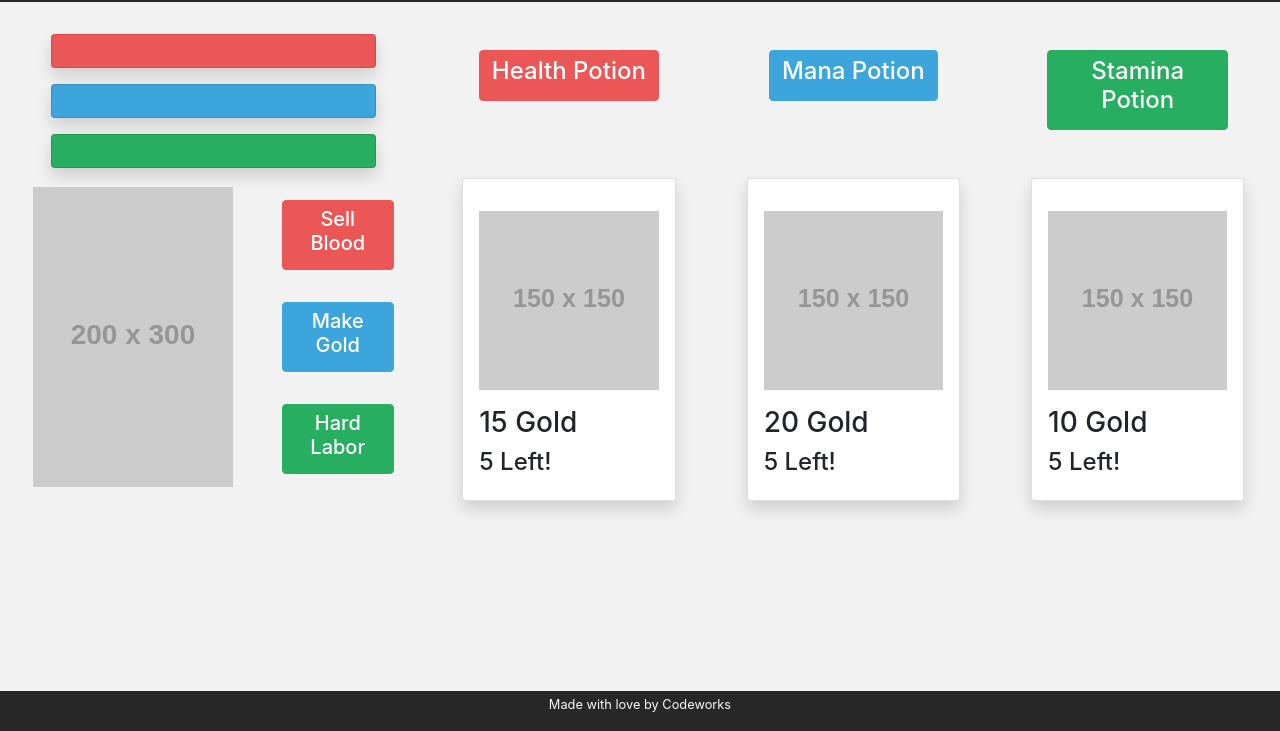
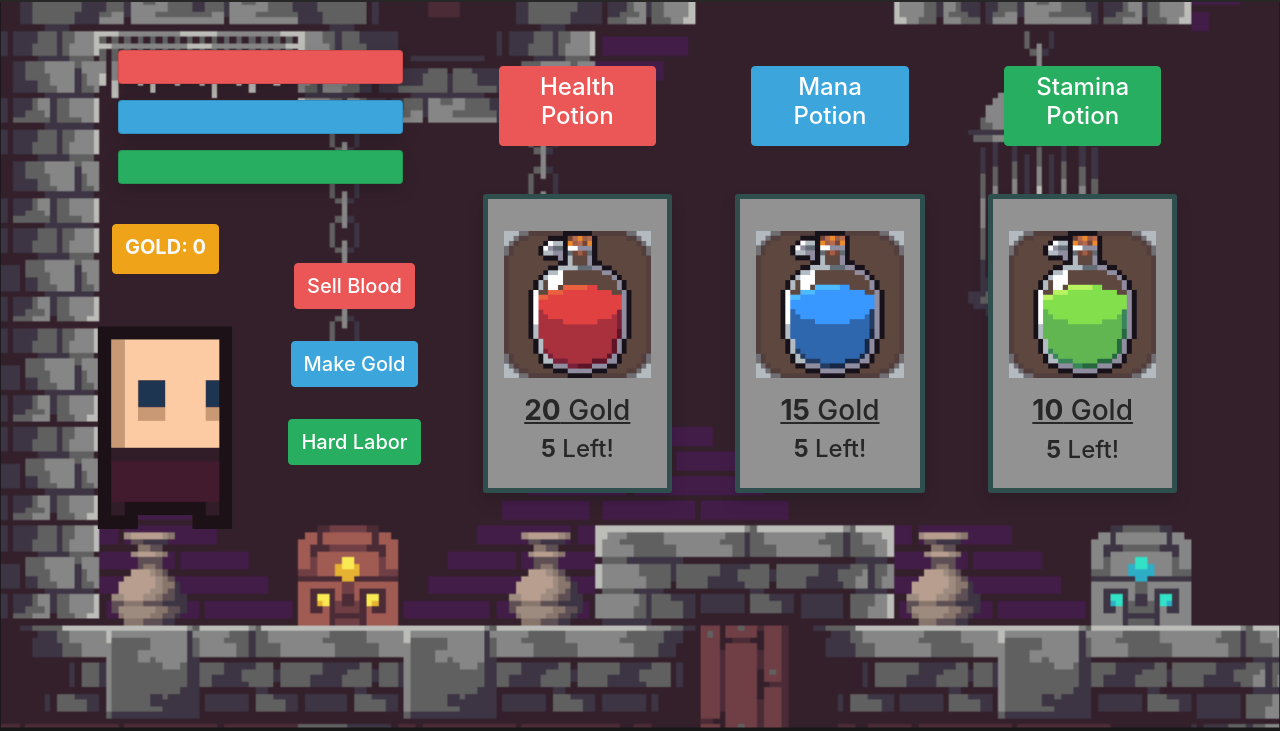
Before and after one commit to SamLimpic/vending-machine, a website with bundled scripts: page index.html in a window 1280 px wide. Shown: the part 69-800 px from the top of the page. Built offline with nearby package versions, Linux system fonts and the light colour scheme; placeholder pictures from the web are drawn by us.

Commit message:
finalized

```diff
--- a/app/AppState.js
+++ b/app/AppState.js
@@ -13,9 +13,9 @@ class AppState extends EventEmitter {
     mana: 100,
     stamina: 100,
     potions: [
-      new Potion("Health", 15),
-      new Potion("Mana", 20),
-      new Potion("Stamina", 10)
+      new Potion("Health", 20, '/assets/img/health.png'),
+      new Potion("Mana", 15, '/assets/img/mana.png'),
+      new Potion("Stamina", 10, '/assets/img/stamina.png')
     ],
   }
 }
--- a/app/Controllers/GameController.js
+++ b/app/Controllers/GameController.js
@@ -7,6 +7,14 @@ function _draw() {
     let mana = ProxyState.state.mana
     let stamina = ProxyState.state.stamina
     let potion = ProxyState.state.potions
+    let player = "/assets/img/player.png"
+    if ((ProxyState.state.health <= 33) || (ProxyState.state.mana <= 33) || (ProxyState.state.stamina <= 33)) {
+        player = "/assets/img/player-33.png"
+    } else if ((ProxyState.state.health <= 66) || (ProxyState.state.mana <= 66) || (ProxyState.state.stamina <= 66)) {
+        player = "/assets/img/player-66.png"
+    } else {
+        player = "/assets/img/player.png"
+    }
     document.getElementById('patron').innerHTML = `
         <div class="row justify-content-around my-3 text-center">
             <div class="col-10">
@@ -24,22 +32,29 @@ function _draw() {
             </div>
         </div>
     `
+    document.getElementById('patron-img').innerHTML = `
+        <button class='btn btn-warning text-light my-4 align-middle'>
+            <h5 class="mt-1"><strong>GOLD: ${ProxyState.state.money} </strong></h5>
+        </button>
+        <img class="w-100 pt-2" src="${player}" alt="">
+    `
     document.getElementById('shop').innerHTML = `
-            <div class="col-3 card shadow p-3 m-3">
+            <div class="col-3 card card-border shadow bg-gray text-dark text-center p-3 m-3">
                     <img class="my-3" src="${potion[0].img}" alt="">
-                    <h3>${potion[0].cost} Gold</h3>
-                    <h4>${potion[0].stock} Left!</h4>
+                    <h3><strong><u>${potion[0].cost}</strong> Gold</u></h3>
+                    <h4><strong>${potion[0].stock}</strong> Left!</h4>
             </div>
-            <div class="col-3 card shadow p-3 m-3">
+            <div class="col-3 card card-border shadow bg-gray text-dark text-center p-3 m-3">
                     <img class="my-3" src="${potion[1].img}" alt="">
-                    <h3>${potion[1].cost} Gold</h3>
-                    <h4>${potion[1].stock} Left!</h4>
+                    <h3><strong><u>${potion[1].cost}</strong> Gold</u></h3>
+                    <h4><strong>${potion[1].stock}</strong> Left!</h4>
             </div>
-            <div class="col-3 card shadow p-3 m-3">
+            <div class="col-3 card card-border shadow bg-gray text-dark text-center p-3 m-3">
                     <img class="my-3" src="${potion[2].img}" alt="">
-                    <h3>${potion[2].cost} Gold</h3>
-                    <h4>${potion[2].stock} Left!</h4>
+                    <h3><strong><u>${potion[2].cost}</strong> Gold</u></h3>
+                    <h4><strong>${potion[2].stock}</strong> Left!</h4>
             </div>
+
     `
 }
 
@@ -54,8 +69,8 @@ export default class GameController {
         gameService.buy(num, type)
     }
 
-    sell(type) {
-        gameService.sell(type)
+    sell(num, type) {
+        gameService.sell(num, type)
     }
 
 }
--- a/app/Models/Potion.js
+++ b/app/Models/Potion.js
@@ -1,9 +1,9 @@
 export default class Potion {
-    constructor(name, cost, stock = 5, potency = 10, img = '//placehold.it/150x150') {
+    constructor(name, cost, img = '/assets/img/empty.png', stock = 5, potency = 10,) {
         this.name = name
         this.cost = cost
+        this.img = img
         this.stock = stock
         this.potency = potency
-        this.img = img
     }
 }
--- a/app/Services/GameService.js
+++ b/app/Services/GameService.js
@@ -3,7 +3,7 @@ import { ProxyState } from "../AppState.js"
 class GameService {
 
     buy(num, type) {
-        if ((ProxyState.state.money > ProxyState.state.potions[num].cost) && (ProxyState.state.potions[num].stock != 0)) {
+        if ((ProxyState.state.money >= ProxyState.state.potions[num].cost) && (ProxyState.state.potions[num].stock != 0) && (ProxyState.state[type] < 100)) {
             ProxyState.state.potions[num].stock -= 1
             ProxyState.state.money -= ProxyState.state.potions[num].cost
             ProxyState.state[type] += ProxyState.state.potions[num].potency
@@ -11,10 +11,11 @@ class GameService {
         ProxyState.state = ProxyState.state
     }
 
-    sell(type) {
-        if (ProxyState.state[type] > 10) {
+    sell(num, type) {
+        if (ProxyState.state[type] > 15) {
             ProxyState.state[type] -= 10
-            ProxyState.state.money += 10
+            ProxyState.state.potions[num].stock++
+            ProxyState.state.money += 15
             ProxyState.state = ProxyState.state
         }
     }
--- a/assets/scss/_variables.scss
+++ b/assets/scss/_variables.scss
@@ -4,7 +4,7 @@ $primary: #3BA5DC;
 $secondary: #FF3697;
 $danger: #EB5757;
 $success: #27AE60;
-$warning: #FF7F50;
+$warning: #eea318;
 $info: #00C9BD;
 $dark: #272727;
 
@@ -19,7 +19,7 @@ $green: green;
 $teal: teal;
 $cyan: cyan;
 $white: white;
-$gray: #4F4F4F;
+$gray: #929292;
 $gray-dark: darkslategray;
 
 $colors: (
--- a/assets/scss/main.scss
+++ b/assets/scss/main.scss
@@ -14,3 +14,18 @@ body {
 main {
   flex-grow: 1;
 }
+
+.bg-shop {
+    background: url(/assets/img/shop-bg.png) no-repeat center center;
+    background-size: cover;
+    background-position:bottom;
+    height: 100%;
+    overflow: hidden;
+}
+
+.card-border {
+  border: 5px;
+  border-color: darkslategray;
+  border-style: solid;
+  border-radius: 3px;
+}
--- a/index.html
+++ b/index.html
@@ -11,68 +11,60 @@
     <title>vending-machine</title>
 </head>
 
-<body>
+<body class="bg-shop">
     <header>
         <nav class="navbar navbar-dark navbar-expand bg-dark text-light">
             <a class="navbar-brand" href="#">
-                <img src="assets/img/logo.png" width="45" height="45" alt="" loading="lazy">
-                <span class="ml-2">vending-machine</span>
+                <img src="assets/img/mead.png" width="45" height="45" alt="" loading="lazy">
+                <span class="ml-2 text-warning">vending-machine</span>
             </a>
         </nav>
     </header>
 
     <main>
-        <div id="app" class="container-fluid">
+        <div id="app" class="container">
 
-            <div class="row justify-content-between my-3">
-                <div id="sell" class="col-4">
+            <div class="row justify-content-around my-3">
+                <div id="sell" class="col-4 p-3">
                     <div id="patron"></div>
 
                     <div class="row justify-content-around my-3 text-center align-items-center">
                         <div class="col-6">
-                            <img src="//placehold.it/200x300" alt="">
+                            <div id="patron-img" class="text-center"></div>
                         </div>
-                        <div class="col-4">
-                            <button class='btn btn-danger my-3' onclick='app.gameController.sell("health")'>
-                                <h5> Sell Blood </h5>
+                        <div class="col-6">
+                            <button class='btn btn-danger my-3' onclick='app.gameController.sell(0, "health")'>
+                                <h5 class="my-1"> Sell Blood </h5>
                             </button>
-                            <button class='btn btn-primary my-3' onclick='app.gameController.sell("mana")'>
-                                <h5> Make Gold </h5>
+                            <button class='btn btn-primary my-3' onclick='app.gameController.sell(1, "mana")'>
+                                <h5 class="my-1"> Make Gold </h5>
                             </button>
-                            <button class='btn btn-success my-3' onclick='app.gameController.sell("stamina")'>
-                                <h5> Hard Labor</h5>
+                            <button class='btn btn-success my-3' onclick='app.gameController.sell(2, "stamina")'>
+                                <h5 class="my-1"> Hard Labor</h5>
                             </button>
                         </div>
                     </div>
                 </div>
 
 
-                <div id="buy" class="col-8">
+                <div id="buy" class="col-8 p-3">
                     <div class="row justify-content-around text-center">
                         <div class="col-3 p-3 m-3">
                             <button class='btn btn-danger' onclick='app.gameController.buy(0, "health")'>
                                 <h4> Health Potion </h4>
                             </button>
-                            <!-- <img class="my-3" src="//placehold.it/100x100" alt="">
-                            <h4>10 Gold</h4>
-                            <h4>5 Left!</h4> -->
                         </div>
                         <div class="col-3 p-3 m-3">
                             <button class='btn btn-primary' onclick='app.gameController.buy(1, "mana")'>
                                 <h4> Mana Potion </h4>
                             </button>
-                            <!-- <img class="my-3" src="//placehold.it/100x100" alt="">
-                            <h4>10 Gold</h4>
-                            <h4>5 Left!</h4> -->
                         </div>
                         <div class="col-3 p-3 m-3">
                             <button class='btn btn-success' onclick='app.gameController.buy(2, "stamina")'>
                                 <h4> Stamina Potion </h4>
                             </button>
-                            <!-- <img class="my-3" src="//placehold.it/100x100" alt="">
-                            <h4>10 Gold</h4>
-                            <h4>5 Left!</h4> -->
                         </div>
+
                     </div>
                     <div id="shop" class="row justify-content-around"></div>
                 </div>
@@ -83,7 +75,6 @@
     <footer class="container-fluid bg-dark text-light">
         <div class="row text-center">
             <div class="col">
-                <p><small>Made with love by Codeworks</small></p>
             </div>
         </div>
     </footer>
```
Also changed, not shown: assets/img/empty.png (added), assets/img/health.png (added), assets/img/mage.png (added), assets/img/mana.png (added), assets/img/mead.png (added), assets/img/player-33.png (added), assets/img/player-66.png (added), assets/img/player.png (added), assets/img/shop-bg.png (added), assets/img/stamina.png (added), assets/style/main.css, 1 other file. Lines whose indentation alone changed are shown as unchanged.
